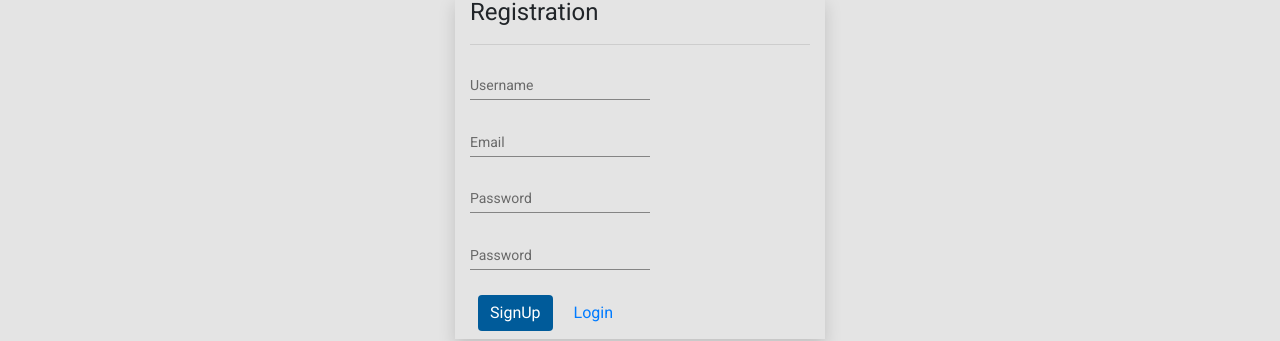
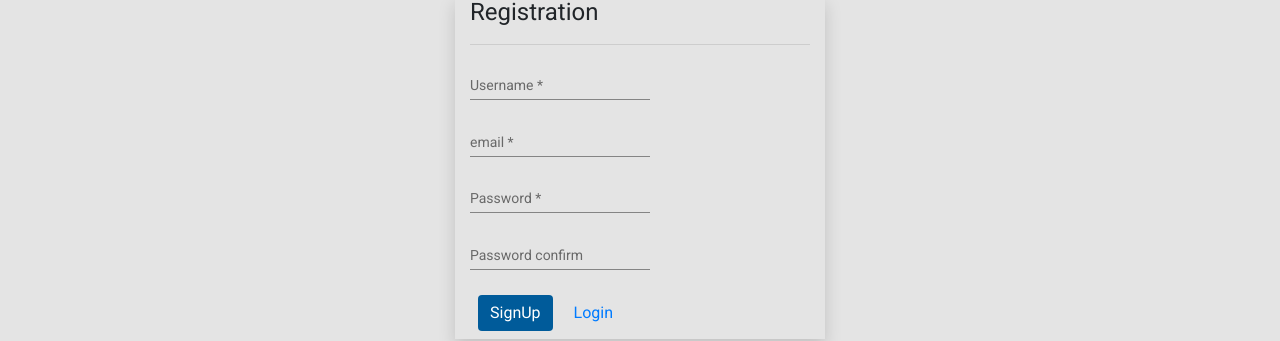
Before and after one commit to MethHUN/Szakdolgozat, an Angular app in the folder ov/: page /registration in a window 1280 px wide. Shown: the part 112-453 px from the top of the page. Built offline with nearby package versions, Linux system fonts and the light colour scheme.

Commit message:
Add registration form

```diff
--- a/ov/src/app/registration/registration.component.html
+++ b/ov/src/app/registration/registration.component.html
@@ -3,28 +3,33 @@
     <h1 class="title">Registration</h1>
 
     <hr>
-    <form>
+    <form [formGroup]="registrationForm">
       <mat-form-field>
         <mat-label>Username</mat-label>
-        <input  matInput placeholder="Username" >
+        <input matInput placeholder="username" formControlName="username">
+        <mat-error *ngIf="username.invalid  && username.touched">Incorrect Username</mat-error>
       </mat-form-field>
-      <br>
+
       <mat-form-field class="example-full-width">
-        <mat-label>Email</mat-label>
-        <input matInput type="email" placeholder="email@example.com">
+        <mat-label>email</mat-label>
+        <input matInput type="email" placeholder="email" formControlName="email">
+        <mat-error *ngIf="email.invalid  && email.touched">Incorrect Email</mat-error>
       </mat-form-field>
-      <br>
+
       <mat-form-field class="example-full-width">
         <mat-label>Password</mat-label>
-        <input matInput type="password" placeholder="password" value="">
+        <input matInput type="password" placeholder="password" formControlName="password1">
+        <mat-error *ngIf="password1.invalid  && password1.touched">Incorrect Password Format </mat-error>
       </mat-form-field>
-      <br>
+
       <mat-form-field class="example-full-width">
-        <mat-label>Password</mat-label>
-        <input matInput type="password" placeholder="password" value="">
+        <mat-label>Password confirm</mat-label>
+        <input matInput type="password" placeholder="password" formControlName="password2" >
+        <mat-error *ngIf="password2.invalid  && password2.touched">The passwords aren't same</mat-error>
       </mat-form-field>
+
     </form>
-    <button type="button" class="btn btn-primary m-2">SignUp</button>
+    <button type="button" class="btn btn-primary m-2" (click)="onSubmit()">SignUp</button>
     <button type="button"  class="btn btn-link"  (click)="goToLogin()">Login</button>
   </div>
 </div>
--- a/ov/src/app/registration/registration.component.ts
+++ b/ov/src/app/registration/registration.component.ts
@@ -1,5 +1,7 @@
 import { Component, OnInit } from '@angular/core';
 import { Router } from '@angular/router';
+import { User } from '../models/user.model';
+import { FormBuilder, FormGroup, Validators } from '@angular/forms';
 
 @Component({
   selector: 'app-registration',
@@ -7,11 +9,43 @@ import { Router } from '@angular/router';
   styleUrls: ['./registration.component.scss']
 })
 export class RegistrationComponent implements OnInit {
+  registrationForm: FormGroup;
+  user: User;
 
-  constructor(private router: Router) { }
+  constructor(private router: Router, private fb: FormBuilder) { }
   visible: boolean = true;
-  ngOnInit() {
+
+  ngOnInit(): void {
+    this.registrationForm = this.fb.group(this.formValue);
   }
+
+  formValue = {
+    username: ['', [Validators.required, Validators.minLength(4)]],
+    email: ['', [Validators.required, Validators.email]],
+    password1: ['', [Validators.required, Validators.minLength(8),]],
+    password2: '',
+  }
+
+
+  get email() {
+    return this.registrationForm.get('email')
+  }
+  get username() {
+    return this.registrationForm.get('username')
+  }
+  get password1() {
+    return this.registrationForm.get('password1')
+  }
+  get password2() {
+    return this.registrationForm.get('password2')
+  }
+  onSubmit() {
+
+    if (this.registrationForm.valid)
+      console.log(this.registrationForm.value)
+
+
+  };
 
   goToLogin() {
     this.visible = false;
```
